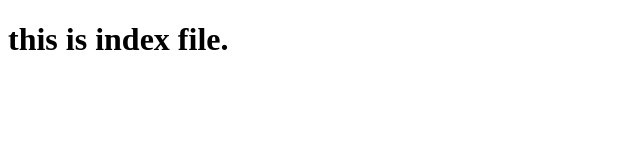
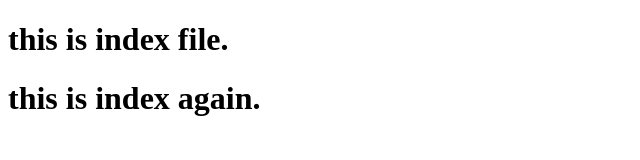
Before and after one commit to dipesh-cwd/portfolio, a plain HTML site: page index.html in a window 1280 px wide. Shown: the whole page, without its empty margins (0-640 px from the left). Drawn offline with Linux system fonts and the light colour scheme.

Commit message:
change in index file

```diff
--- a/index.html
+++ b/index.html
@@ -8,5 +8,6 @@
 <body>
 
     <h1>this is index file.</h1>
+    <h1>this is index again.</h1>
 </body>
 </html>
```
